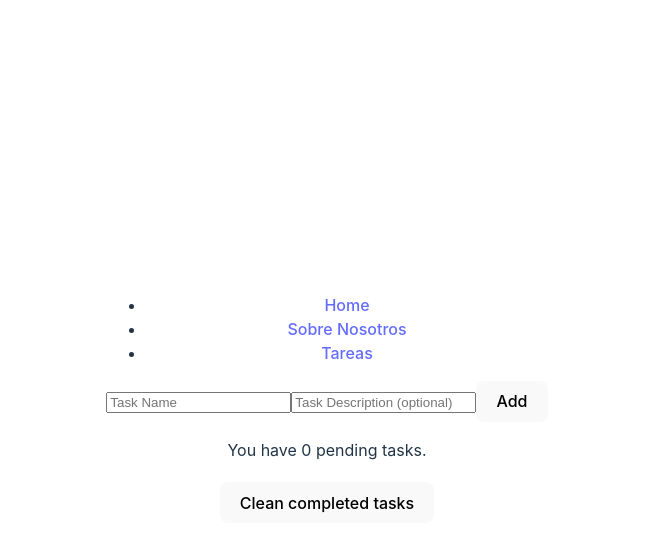
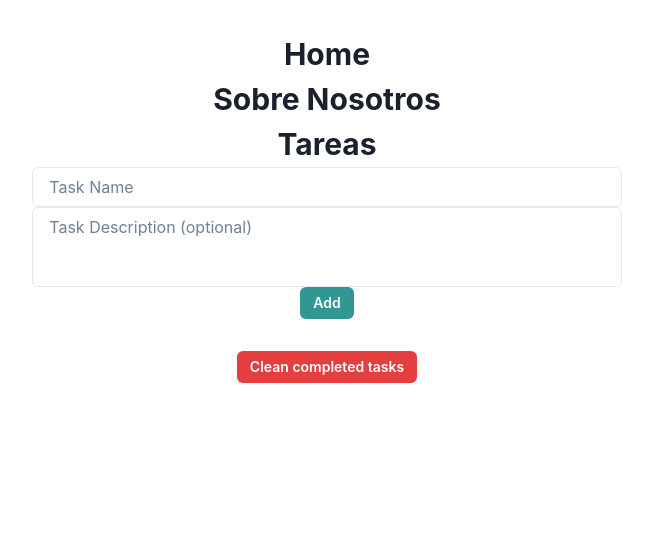
Before and after one commit to Efvega13/my-react-task-list, a React (Vite) app: page /tareas in a window 1280 px wide. Shown: the top 552 px of the page, without its empty margins (313-966 px from the left). Built offline with nearby package versions, Linux system fonts and the light colour scheme.

Commit message:
cambios project 6

```diff
--- a/package.json
+++ b/package.json
@@ -10,6 +10,8 @@
     "preview": "vite preview"
   },
   "dependencies": {
+    "@chakra-ui/icons": "^2.1.1",
+    "@chakra-ui/react": "^2.8.1",
     "react": "^18.2.0",
     "react-dom": "^18.2.0",
     "react-router-dom": "^6.16.0"
--- a/src/components/Task.jsx
+++ b/src/components/Task.jsx
@@ -1,4 +1,11 @@
 import { useState } from 'react';
+import {
+  Box,
+  Checkbox,
+  Input,
+  Button,
+  Textarea,
+} from '@chakra-ui/react';
 
 function Task({ name, description, status, onStatusChange, onDelete, onUpdate }) {
   const [isEditing, setIsEditing] = useState(false);
@@ -6,9 +13,7 @@ function Task({ name, description, status, onStatusChange, onDelete, onUpdate })
   const [updatedTaskDescription, setUpdatedTaskDescription] = useState(description);
 
   const handleCheckboxChange = () => onStatusChange();
-
   const handleDelete = () => onDelete();
-
   const handleEditClick = () => setIsEditing(true);
 
   const handleCancelClick = () => {
@@ -24,32 +29,28 @@ function Task({ name, description, status, onStatusChange, onDelete, onUpdate })
     }
   };
 
-  const handleInputChange = (e) => {
-    setUpdatedTaskName(e.currentTarget.value);
-  };
-
-  const handleDescriptionChange = (e) => {
-    setUpdatedTaskDescription(e.currentTarget.value);
-  };
+  const handleInputChange = (e) => setUpdatedTaskName(e.currentTarget.value);
+  const handleDescriptionChange = (e) => setUpdatedTaskDescription(e.currentTarget.value);
 
   return (
-    <div className='contenedor'>
-      <input
-        type='checkbox'
-        checked={status}
+    <Box p={3} borderWidth="1px" borderRadius="md">
+      <Checkbox
+        isChecked={status}
         onChange={handleCheckboxChange}
+        mr={2}
       />
       {isEditing ? (
         <>
-          <input
+          <Input
             type='text'
             value={updatedTaskName}
             onChange={handleInputChange}
+            variant="unstyled"
           />
-          <input
-            type='text'
+          <Textarea
             value={updatedTaskDescription}
             onChange={handleDescriptionChange}
+            variant="unstyled"
           />
         </>
       ) : (
@@ -62,16 +63,41 @@ function Task({ name, description, status, onStatusChange, onDelete, onUpdate })
       )}
       {isEditing ? (
         <>
-          <button onClick={handleSaveClick}>Guardar</button>
-          <button onClick={handleCancelClick}>Cancelar</button>
+          <Button
+            onClick={handleSaveClick}
+            colorScheme="blue"
+            size="sm"
+            mr={2}
+          >
+            Guardar
+          </Button>
+          <Button
+            onClick={handleCancelClick}
+            colorScheme="gray"
+            size="sm"
+          >
+            Cancelar
+          </Button>
         </>
       ) : (
         <>
-          <button onClick={handleEditClick}>Editar</button>
-          <button onClick={handleDelete}>Borrar</button>
+          <Button
+            onClick={handleEditClick}
+            colorScheme="teal"
+            size="sm"
+            mr={2}
+          >
+            Editar
+          </Button>
+          <Button
+            onClick={handleDelete}
+            colorScheme="red"
+          >
+            Borrar
+          </Button>
         </>
       )}
-    </div>
+    </Box>
   );
 }
 
--- a/src/components/TaskList.jsx
+++ b/src/components/TaskList.jsx
@@ -1,6 +1,14 @@
 import { useState, useEffect } from 'react';
 import useAdminTarea from '../hooks/useAdminTarea';
 import Task from './Task';
+import {
+  Box,
+  Button,
+  Input,
+  Text,
+  Textarea,
+  VStack,
+} from '@chakra-ui/react'; // Importa componentes de Chakra UI
 
 function TaskList() {
   const { tasks, createTask, deleteTask, updateTask, updateTaskStatus } =
@@ -48,22 +56,24 @@ function TaskList() {
   };
 
   return (
-    <>
+    <VStack align="stretch" spacing={4}>
       <form onSubmit={addTask}>
-        <input
+        <Input
           type='text'
           placeholder='Task Name'
           value={taskName}
           onChange={handleInputChange}
         />
-        <input
-          type='text'
+        <Textarea
           placeholder='Task Description (optional)'
           value={taskDescription}
           onChange={handleDescriptionChange}
+          resize="none" // Evita que el textarea sea redimensionable
         />
-        <button>Add</button>
-        {error && <p className='error'>{error}</p>}
+        <Button colorScheme="teal" size="sm">
+          Add
+        </Button>
+        {error && <Text color="red.500">{error}</Text>}
       </form>
       <ul>
         {tasks.map((task, index) => (
@@ -81,13 +91,17 @@ function TaskList() {
           </li>
         ))}
       </ul>
-      <>
-        <p>You have {pendingTasks} pending tasks.</p>
-      </>
-      <div className='borrar-contenedor'>
-        <button onClick={handleClearAll}>Clean completed tasks</button>
-      </div>
-    </>
+      {pendingTasks > 0 && (
+        <Text>
+          You have {pendingTasks} pending tasks.
+        </Text>
+      )}
+      <Box>
+        <Button colorScheme="red" size="sm" onClick={handleClearAll}>
+          Clean completed tasks
+        </Button>
+      </Box>
+    </VStack>
   );
 }
 
--- /dev/null
+++ b/src/components/diseño.css
@@ -0,0 +1,28 @@
+*{
+    text-decoration: none;
+    list-style: none;
+
+}
+
+body{
+
+    background-color: #59f1dd;
+}
+
+
+.Add {
+
+    background-color: black;
+    color: #fff;
+}
+
+.b-editar {
+
+    background-color: black;
+    color: #fff;
+}
+.b-borrar {
+
+    background-color: black;
+    color: #fff;
+}
--- a/src/index.css
+++ b/src/index.css
@@ -14,10 +14,15 @@
   -webkit-text-size-adjust: 100%;
 }
 
+ul, ol {
+  list-style: none;
+}
+
 a {
-  font-weight: 500;
-  color: #646cff;
+  font-weight: 700;
+  color: #000000;
   text-decoration: inherit;
+  font-size: 30px;
 }
 a:hover {
   color: #535bf2;
@@ -55,7 +60,7 @@ h1 {
 }
 
 .contenedor button {
-  background-color: #4464f7;
+  background-color: #000000;
   color: #F2E9E4;
   border: none;
   padding: 5px 10px;
```
Also changed, not shown: src/App.jsx (+7 -3 lines), 1 other file (tests, documents, lock files or other folders).
